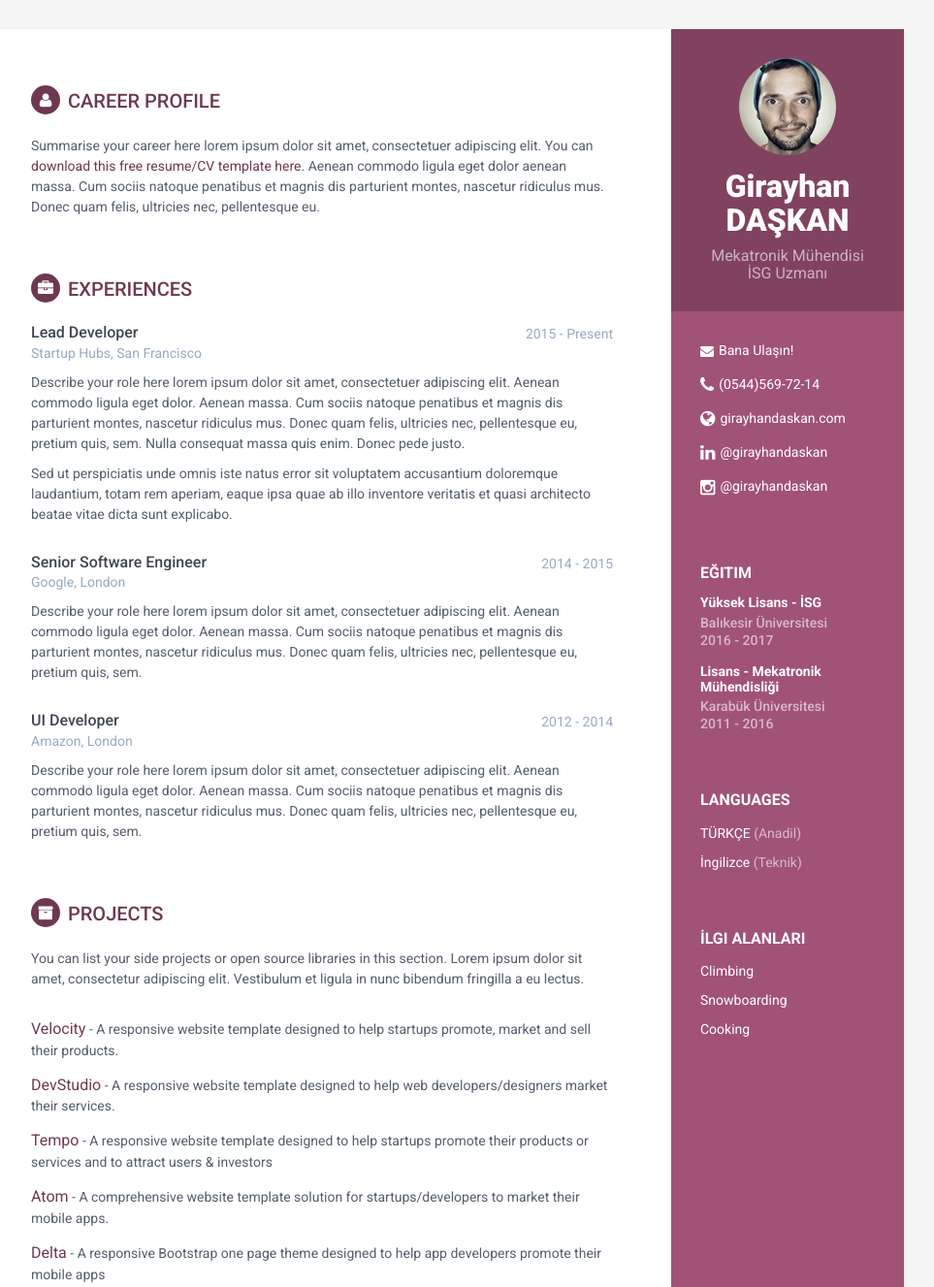
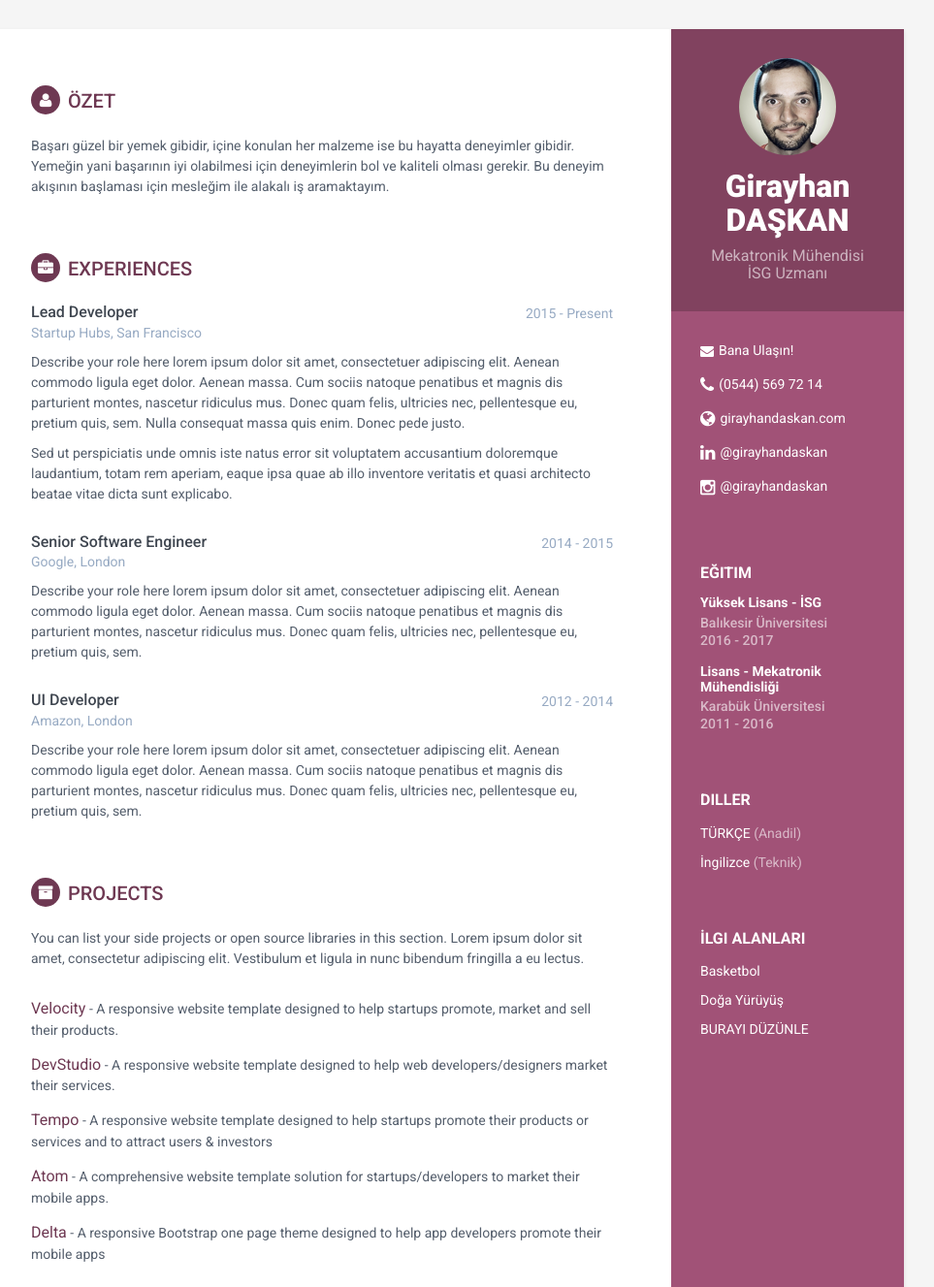
Before and after one commit to girayhandaskan/girayhandaskan.github.io, a plain HTML site: page index.html in a window 1280 px wide. Shown: the top 1327 px of the page at 97% size, without its empty margins (188-1151 px from the left). Drawn offline with Linux system fonts and the light colour scheme.

Commit message:
bilgiler güncelleniyor

```diff
--- a/index.html
+++ b/index.html
@@ -38,7 +38,7 @@
             <div class="contact-container container-block">
                 <ul class="list-unstyled contact-list">
                     <li class="email"><i class="fa fa-envelope"></i><a href="mailto:girayhandaskan@gmail.com">Bana Ulaşın!</a></li>
-                    <li class="phone"><i class="fa fa-phone"></i><a href="tel:00905445697214">(0544)569-72-14</a></li>
+                    <li class="phone"><i class="fa fa-phone"></i><a href="tel:00905445697214">(0544) 569 72 14</a></li>
                     <li class="website"><i class="fa fa-globe"></i><a href="http://blog.girayhandaskan.com.tr" target="_blank">girayhandaskan.com</a></li>
                     <li class="linkedin"><i class="fa fa-linkedin"></i><a href="https://www.linkedin.com/in/girayhandaskan/" target="_blank">@girayhandaskan</a></li>
                     <!--
@@ -62,7 +62,7 @@
             </div><!--//education-container-->
 
             <div class="languages-container container-block">
-                <h2 class="container-block-title">Languages</h2>
+                <h2 class="container-block-title">Diller</h2>
                 <ul class="list-unstyled interests-list">
                     <li>TÜRKÇE <span class="lang-desc">(Anadil)</span></li>
                     <li>İngilizce <span class="lang-desc">(Teknik)</span></li>
@@ -75,9 +75,9 @@
             <div class="interests-container container-block">
                 <h2 class="container-block-title">İlgi Alanları</h2>
                 <ul class="list-unstyled interests-list">
-                    <li>Climbing</li>
-                    <li>Snowboarding</li>
-                    <li>Cooking</li>
+                    <li>Basketbol</li>
+                    <li>Doğa Yürüyüş</li>
+                    <li>BURAYI DÜZÜNLE</li>
                 </ul>
             </div><!--//interests-->
 
@@ -86,9 +86,9 @@
         <div class="main-wrapper">
 
             <section class="section summary-section">
-                <h2 class="section-title"><i class="fa fa-user"></i>Career Profile</h2>
+                <h2 class="section-title"><i class="fa fa-user"></i>Özet</h2>
                 <div class="summary">
-                    <p>Summarise your career here lorem ipsum dolor sit amet, consectetuer adipiscing elit. You can <a href="http://themes.3rdwavemedia.com/website-templates/orbit-free-resume-cv-template-for-developers/" target="_blank">download this free resume/CV template here</a>. Aenean commodo ligula eget dolor aenean massa. Cum sociis natoque penatibus et magnis dis parturient montes, nascetur ridiculus mus. Donec quam felis, ultricies nec, pellentesque eu.</p>
+                    <p>Başarı güzel bir yemek gibidir, içine konulan her malzeme ise bu hayatta deneyimler gibidir. Yemeğin yani başarının iyi olabilmesi için deneyimlerin bol ve kaliteli olması gerekir. Bu deneyim akışının başlaması için mesleğim ile alakalı iş aramaktayım.</p>
                 </div><!--//summary-->
             </section><!--//section-->
 
```
